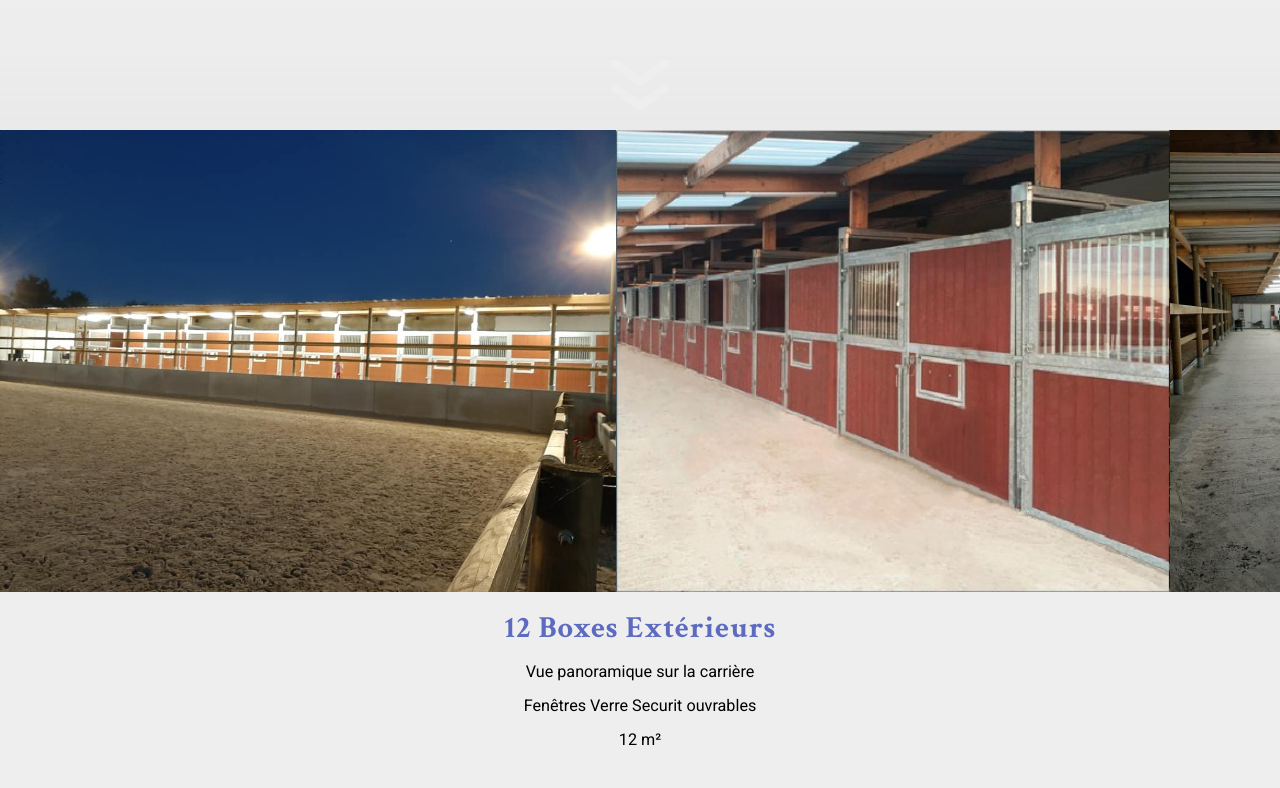
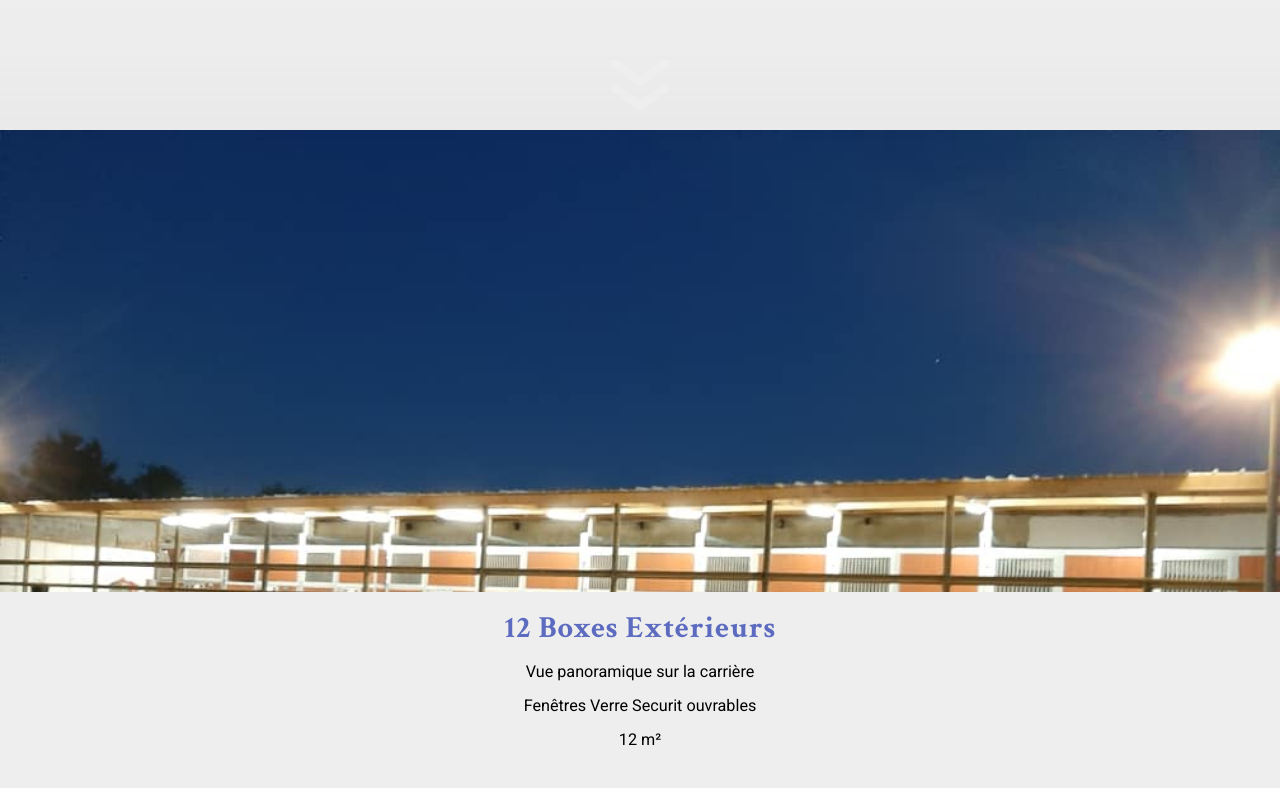
Before and after one commit to GoutteDooo/Site_Ecurie, a React (Vite) app: page / in a window 1280 px wide. Shown: the part 1260-2048 px from the top of the page. Built offline with nearby package versions, Linux system fonts and the light colour scheme.

Commit message:
refactor: Carousel - <Img> Changed to be <div> with backgroundImage for better maniability"

```diff
--- a/src/components/home/Carousel.jsx
+++ b/src/components/home/Carousel.jsx
@@ -19,15 +19,19 @@ const Carousel = ({ card }) => {
       <div className="carousel--arrow" onClick={() => handleSlide(-100)}></div>
       <div
         className="carousel--slides"
-        style={{ transform: `translateX(${slideX}vw)` }}
+        style={{
+          transform: `translateX(${slideX}vw)`,
+          width: `calc(100vw * ${card.carousel})`,
+        }}
       >
         {[...Array(card.carousel).keys()].map((item, index) => (
-          <img
-            src={`/assets/images/cards/${card.id}_${item}.jpg`}
-            alt="carousel"
+          <div
             className="carousel--item"
+            style={{
+              backgroundImage: `url(/assets/images/cards/${card.id}_${item}.jpg)`,
+            }}
             key={index}
-          />
+          ></div>
         ))}
       </div>
     </div>
--- a/src/styles/components/_carousel.scss
+++ b/src/styles/components/_carousel.scss
@@ -40,11 +40,13 @@
   &--slides {
     height: 100%;
     display: flex;
+    flex-wrap: nowrap;
     transition: all 0.3s ease-in-out;
   }
   &--item {
     height: 100%;
     width: 100vw;
-    object-fit: cover;
+    background-size: cover;
+    object-fit: contain;
   }
 }
```
